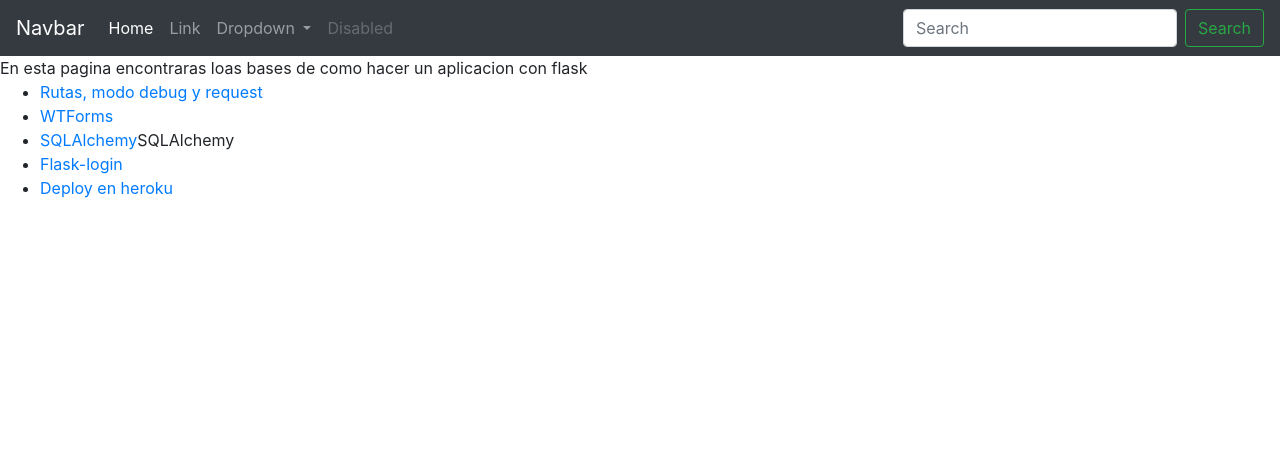
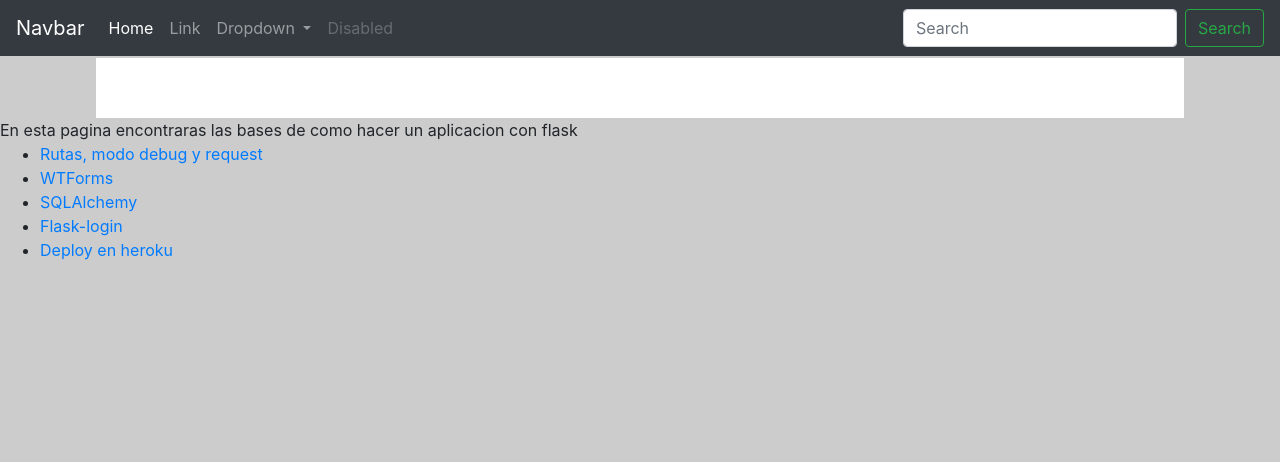
Before and after one commit to halabito8/Curso-Flask, a Flask app: page / in a window 1280 px wide. Shown: the top 462 px of the page. Run offline with Flask 2, Linux system fonts and the light colour scheme; some libraries are stand-ins or nearby versions.

Commit message:
Index agregado

```diff
--- /dev/null
+++ b/Flask/Aplicacion/static/css/base.css
@@ -0,0 +1,17 @@
+*{
+    box-sizing: border-box;
+}
+
+body{
+    background-color: rgb(204, 204, 204)
+    /* font-family: Arial, Helvetica, sans-serif; */
+}
+
+.contenido{
+    background-color: white;
+    padding: 30px;
+    max-width: 85%;
+    margin-left: auto;
+    margin-right: auto;
+    margin-top: 2px;
+}
--- a/Flask/Aplicacion/templates/base.html
+++ b/Flask/Aplicacion/templates/base.html
@@ -4,6 +4,7 @@
   <meta charset="UTF-8">
   <meta name="viewport" content="width=device-width, initial-scale=1.0">
   <link rel="stylesheet" href="https://stackpath.bootstrapcdn.com/bootstrap/4.5.0/css/bootstrap.min.css" integrity="sha384-9aIt2nRpC12Uk9gS9baDl411NQApFmC26EwAOH8WgZl5MYYxFfc+NcPb1dKGj7Sk" crossorigin="anonymous">
+  <link rel="stylesheet" href="{{ url_for('static', filename='css/base.css') }}">
   {% block style %}
 
   {% endblock style %}
@@ -44,6 +45,7 @@
       </form>
     </div>
   </nav>
+  <div class="container-fluid contenido"></div>
   {% block content %}
 
   {% endblock content %}
--- a/Flask/Aplicacion/templates/index.html
+++ b/Flask/Aplicacion/templates/index.html
@@ -5,11 +5,11 @@
 {% endblock styles %}
 
 {% block content %}
-  En esta pagina encontraras loas bases de como hacer un aplicacion con flask
+  En esta pagina encontraras las bases de como hacer un aplicacion con flask
   <ul>
     <li> <a href="#">Rutas, modo debug y request</a> </li>
     <li> <a href="#">WTForms</a> </li>
-    <li> <a href="#">SQLAlchemy</a>SQLAlchemy </li>
+    <li> <a href="#">SQLAlchemy</a> </li>
     <li> <a href="#">Flask-login</a> </li>
     <li> <a href="#">Deploy en heroku</a> </li>
   </ul>
```
